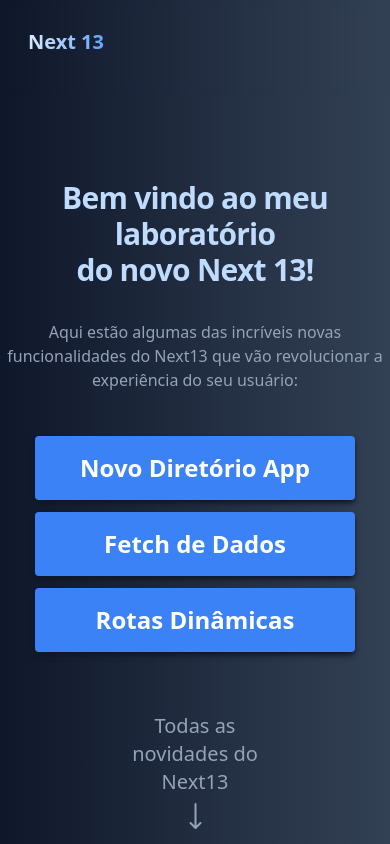
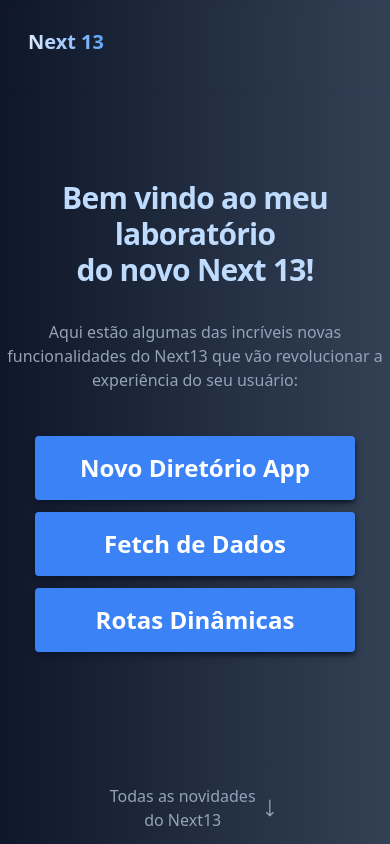
Before and after one commit to antonionetodeveloper/Next-13-lab, a Next.js app: page / in a window 390 px wide. Shown: the top 844 px of the page. Built offline with nearby package versions, Linux system fonts and the light colour scheme.

Commit message:
responsivity

```diff
--- a/src/app/(home)/components/sections/banner/components/seeMore.tsx
+++ b/src/app/(home)/components/sections/banner/components/seeMore.tsx
@@ -9,8 +9,8 @@
 const SeeMore = ({ componentID }: SeeMoreProps) => {
    return (
       <ScrollTo to={componentID} smooth={true} duration={500}>
-         <button className="flex flex-col items-center absolute bottom-0 left-1/2 transform -translate-x-1/2 gap-1 mt-5 p-3 text-slate-400 hover:text-slate-200 duration-150">
-            <p className="text-xl">Todas as novidades do Next13</p>
+         <button className="flex md:flex-col items-center absolute bottom-0 left-1/2 transform -translate-x-1/2 gap-1 mt-5 p-3 text-slate-400 hover:text-slate-200 duration-150">
+            <p className="md:text-xl">Todas as novidades do Next13</p>
             <svg
                xmlns="http://www.w3.org/2000/svg"
                fill="none"
```
